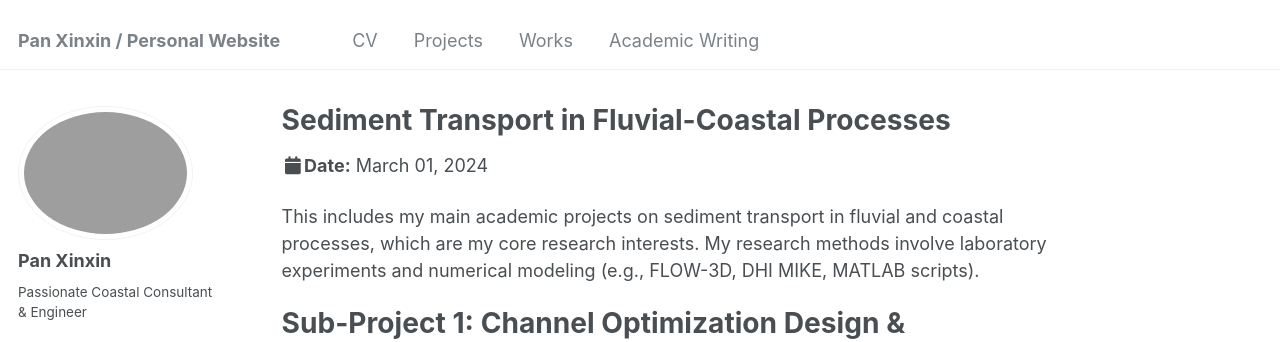
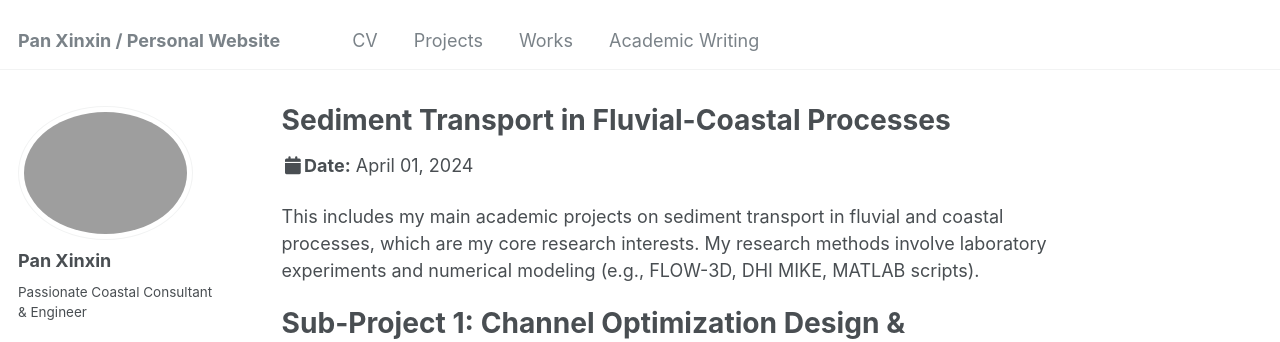
Before and after one commit to kingdaxing/kingdaxing.github.io, a Jekyll site: the page built from _talks/proj-1-2024-04-01-sediment.md, in a window 1280 px wide and 900 px high. Shown: the top 342 px of the window. Built offline with Jekyll 4.4.1, drawn with Linux system fonts in a browser that asks for light colours; part of the change alters nothing that is shown.

```diff
--- a/_talks/proj-1-2024-03-01-sediment.md
+++ b/_talks/proj-1-2024-04-01-sediment.md
@@ -2,8 +2,8 @@
 title: "Sediment Transport in Fluvial-Coastal Processes"
 collection: talks
 type: "Numerical Methods and Lab Experiments"
-permalink: /talks/proj-1-2024-03-01-sediment
-date: 2024-03-01
+permalink: /talks/proj-1-2024-04-01-sediment
+date: 2024-04-01
 venue: "Sediment Transport Module"
 location: "NUS"
 ---
```
